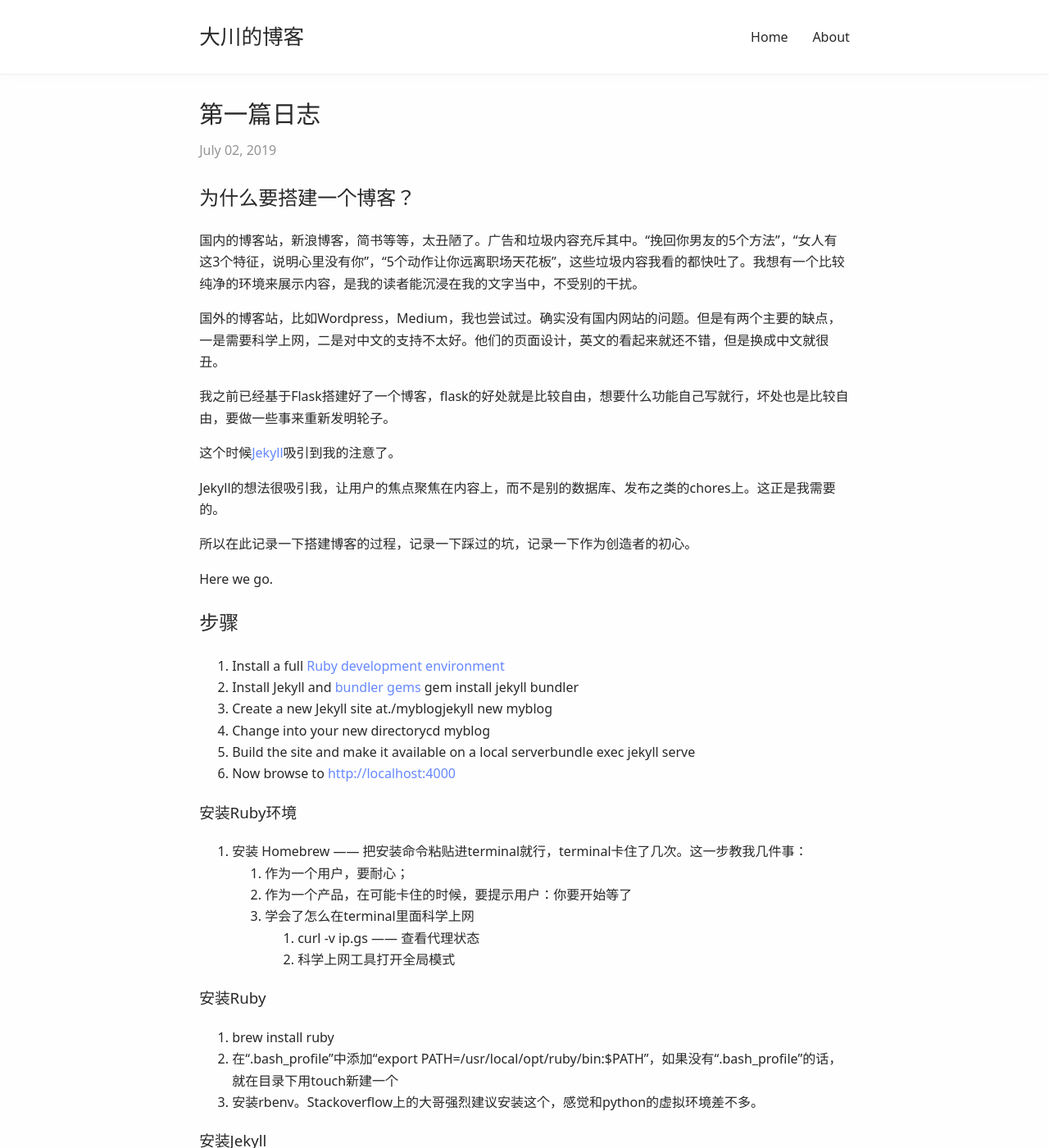
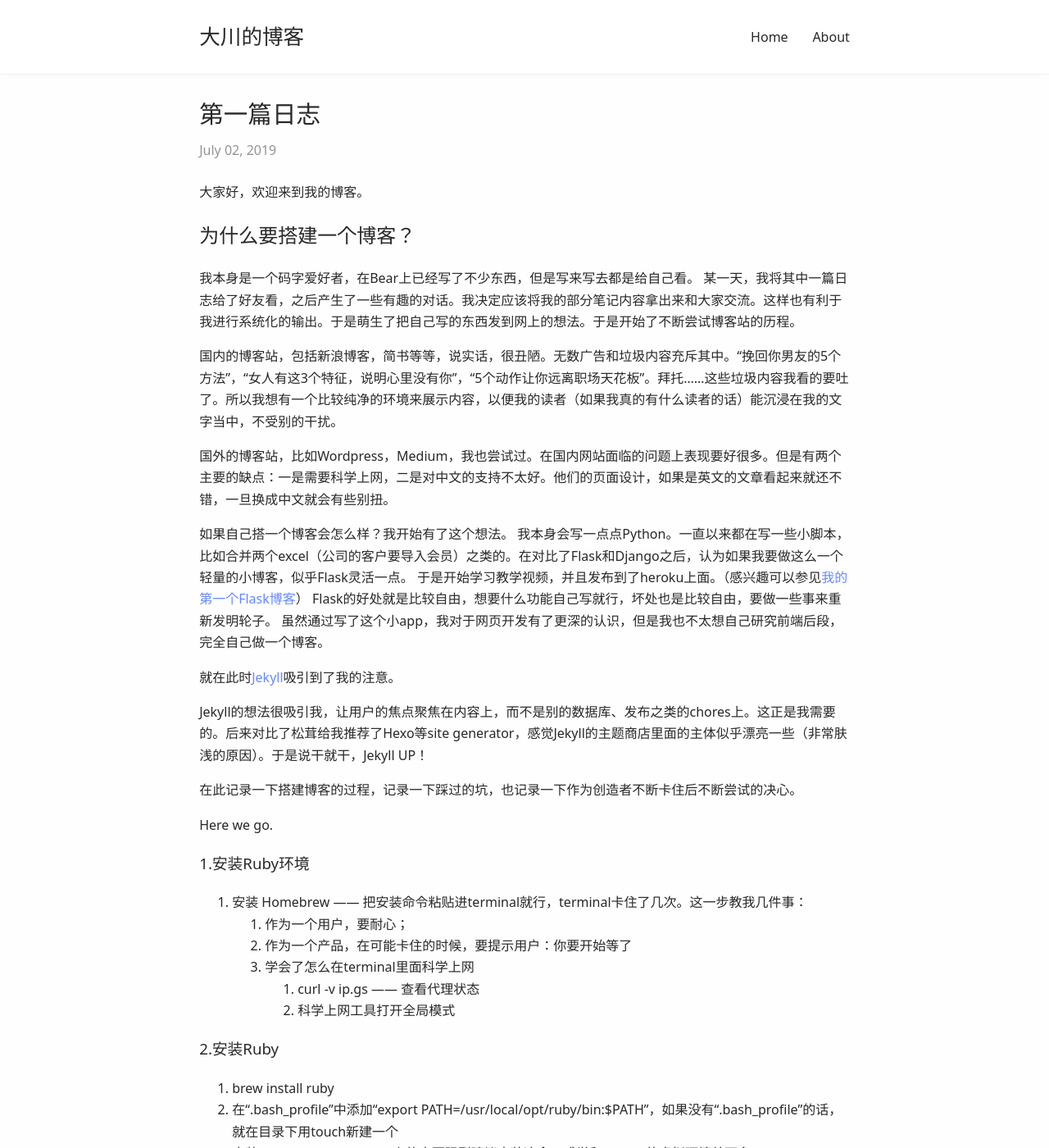
Before and after one commit to lich0611/lich0611.github.io, a Jekyll site: the page built from _posts/2019-07-03-01-0001.markdown, in a window 1280 px wide and 1400 px high. Shown: the whole window at 82% size. Built offline with Jekyll 4.4.1, drawn with Linux system fonts in a browser that asks for light colours; some of the changed text lies outside the part shown.

Commit message:
New Post

```diff
--- a/_posts/2019-07-03-01-0001.markdown
+++ b/_posts/2019-07-03-01-0001.markdown
@@ -4,30 +4,31 @@ title:  "第一篇日志"
 date:   2019-07-02 13:51:49 +0800
 categories: jekyll update
 ---
+大家好，欢迎来到我的博客。
+
 ## 为什么要搭建一个博客？
-国内的博客站，新浪博客，简书等等，太丑陋了。广告和垃圾内容充斥其中。“挽回你男友的5个方法”，“女人有这3个特征，说明心里没有你”，“5个动作让你远离职场天花板”，这些垃圾内容我看的都快吐了。我想有一个比较纯净的环境来展示内容，是我的读者能沉浸在我的文字当中，不受别的干扰。
+我本身是一个码字爱好者，在Bear上已经写了不少东西，但是写来写去都是给自己看。
+某一天，我将其中一篇日志给了好友看，之后产生了一些有趣的对话。我决定应该将我的部分笔记内容拿出来和大家交流。这样也有利于我进行系统化的输出。于是萌生了把自己写的东西发到网上的想法。于是开始了不断尝试博客站的历程。
 
-国外的博客站，比如Wordpress，Medium，我也尝试过。确实没有国内网站的问题。但是有两个主要的缺点，一是需要科学上网，二是对中文的支持不太好。他们的页面设计，英文的看起来就还不错，但是换成中文就很丑。
+国内的博客站，包括新浪博客，简书等等，说实话，很丑陋。无数广告和垃圾内容充斥其中。“挽回你男友的5个方法”，“女人有这3个特征，说明心里没有你”，“5个动作让你远离职场天花板”。拜托……这些垃圾内容我看的要吐了。所以我想有一个比较纯净的环境来展示内容，以便我的读者（如果我真的有什么读者的话）能沉浸在我的文字当中，不受别的干扰。
 
-我之前已经基于Flask搭建好了一个博客，flask的好处就是比较自由，想要什么功能自己写就行，坏处也是比较自由，要做一些事来重新发明轮子。
+国外的博客站，比如Wordpress，Medium，我也尝试过。在国内网站面临的问题上表现要好很多。但是有两个主要的缺点：一是需要科学上网，二是对中文的支持不太好。他们的页面设计，如果是英文的文章看起来就还不错，一旦换成中文就会有些别扭。
 
-这个时候[Jekyll][jekyll]吸引到我的注意了。
+如果自己搭一个博客会怎么样？我开始有了这个想法。
+我本身会写一点点Python。一直以来都在写一些小脚本，比如合并两个excel（公司的客户要导入会员）之类的。在对比了Flask和Django之后，认为如果我要做这么一个轻量的小博客，似乎Flask灵活一点。
+于是开始学习教学视频，并且发布到了heroku上面。（感兴趣可以参见[我的第一个Flask博客][flaskblog]）
+Flask的好处就是比较自由，想要什么功能自己写就行，坏处也是比较自由，要做一些事来重新发明轮子。
+虽然通过写了这个小app，我对于网页开发有了更深的认识，但是我也不太想自己研究前端后段，完全自己做一个博客。
 
-Jekyll的想法很吸引我，让用户的焦点聚焦在内容上，而不是别的数据库、发布之类的chores上。这正是我需要的。
+就在此时[Jekyll][jekyll]吸引到了我的注意。
 
-所以在此记录一下搭建博客的过程，记录一下踩过的坑，记录一下作为创造者的初心。
+Jekyll的想法很吸引我，让用户的焦点聚焦在内容上，而不是别的数据库、发布之类的chores上。这正是我需要的。后来对比了松茸给我推荐了Hexo等site generator，感觉Jekyll的主题商店里面的主体似乎漂亮一些（非常肤浅的原因）。于是说干就干，Jekyll UP！
+
+在此记录一下搭建博客的过程，记录一下踩过的坑，也记录一下作为创造者不断卡住后不断尝试的决心。
 
 Here we go.
 
-## 步骤
-1. Install a full [Ruby development environment](https://jekyllrb.com/docs/installation/)
-2. Install Jekyll and [bundler](https://jekyllrb.com/docs/ruby-101/#bundler)  [gems](https://jekyllrb.com/docs/ruby-101/#gems) gem install jekyll bundler
-3. Create a new Jekyll site at./myblogjekyll new myblog
-4. Change into your new directorycd myblog
-5. Build the site and make it available on a local serverbundle exec jekyll serve
-6. Now browse to [http://localhost:4000][local]
-
-### 安装Ruby环境
+### 1.安装Ruby环境
 1. 安装 Homebrew —— 把安装命令粘贴进terminal就行，terminal卡住了几次。这一步教我几件事：
 	1. 作为一个用户，要耐心；
 	2. 作为一个产品，在可能卡住的时候，要提示用户：你要开始等了
@@ -35,17 +36,28 @@ Here we go.
 		1. curl -v ip.gs —— 查看代理状态
 		2. 科学上网工具打开全局模式
 
-### 安装Ruby
+### 2.安装Ruby
 1. brew install ruby
 2. 在“.bash_profile”中添加“export PATH=/usr/local/opt/ruby/bin:$PATH”，如果没有“.bash_profile”的话，就在目录下用touch新建一个
 3. 安装rbenv。Stackoverflow上的大哥强烈建议安装这个，感觉和python的虚拟环境差不多。
 
-### 安装Jekyll
+### 3.安装Jekyll
 1. gem install —user-install bundler jekyll
 2. 用ruby -v拿到ruby版本
 3. 将“export PATH=$HOME/.gem/ruby/X.X.0/bin:$PATH”写进bash，将其中的X替换为版本号
 4.  如果更新的ruby，那么bash里面也要更新
 5. gem install jekyll bundler
 
+做完上面这几部之后，用Jekyll生成一个网站，就可以在[本地][local]测试了。
+后来我找了一下Jekyll的主题商店，安装了一个主题，很符合我对于简洁清晰的要求。
+设置一下Github Page，这个博客就正式上线了！
+
+今后也许我会探索一下基于Jekyll的开发，让这个博客离我设想的样子更近。
+
+> I still wanted to make things, to code, to think — the architecture, to step back and see the moving parts work together. That’s the one part of me that’s always > been consistent.
+>
+> I’m a creator by nature and I wanted to be better at it.
+
 [jekyll]:https://jekyllrb.com
 [local]:http://localhost:4000/
+[flaskblog]:https://ldch97.herokuapp.com
```
Also changed, not shown: _posts/2017-03-01-welcome-to-jekyll.md (deleted, +0 -22 lines).
